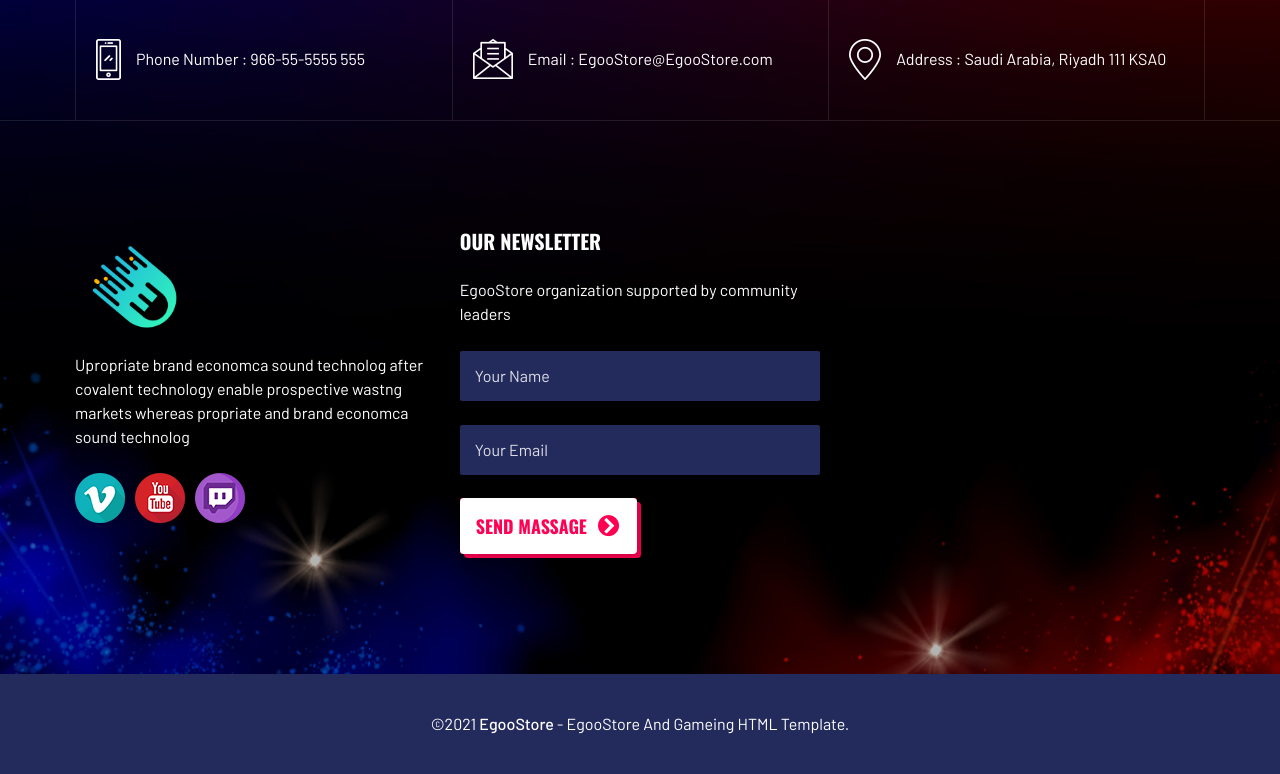
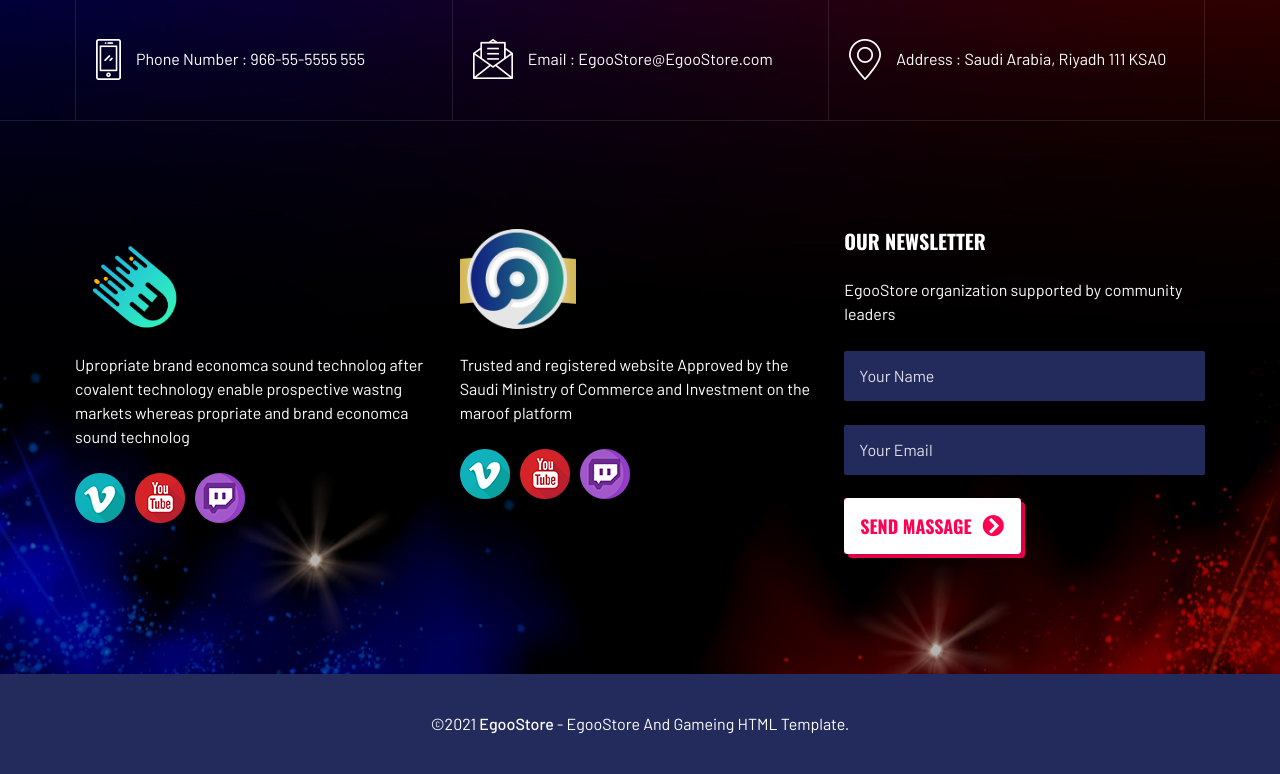
Before and after one commit to Abdu11ah00/EgooStore_Project, a PHP site: page /index.PHP in a window 1280 px wide. Shown: the part 4066-4840 px from the top of the page. Run offline with PHP 8.4, Linux system fonts and the light colour scheme; data comes from the database, SQL or seed files in the repository; style sheets or scripts are compiled from the project's sources.

Commit message:
Change mane names about information and Reliabilities

```diff
--- a/Store/includes/footer.php
+++ b/Store/includes/footer.php
@@ -56,7 +56,30 @@
                                         enable prospective wastng markets whereas propriate and brand economca sound
                                         technolog</p>
                                     <ul class="match-social-list d-flex flex-wrap align-items-center">
-                                        <li><a href="#"><img src="assets/images/match/social-1.png" alt="vimeo"></a>
+                                        <li><a href="#"><img src="assets/images/match/social-1.png" alt="tiktok"></a>
+                                        </li>
+                                        <li><a href="#"><img src="assets/images/match/social-2.png" alt="youtube"></a>
+                                        </li>
+                                        <li><a href="#"><img src="assets/images/match/social-3.png" alt="twitch"></a>
+
+                                        </li>
+                                    </ul>
+                                </div>
+                            </div>
+                        </div>
+                    </div>
+
+                    <div class="col-lg-4 col-md-6 col-12">
+                        <div class="footer-middle-item-wrapper">
+                            <div class="footer-middle-item mb-lg-0">
+                                <div class="fm-item-title mb-4">
+                                    <img style="width: 116px; height: 100px; object-fit: cover;"  src="./assets/images/logo/ImageM.png" alt="logo">
+                                </div>
+                                <div class="fm-item-content">
+                                    <p class="mb-4">Trusted and registered website
+                                    Approved by the Saudi Ministry of Commerce and Investment on the maroof platform</p>
+                                    <ul class="match-social-list d-flex flex-wrap align-items-center">
+                                        <li><a href="#"><img src="assets/images/match/social-1.png" alt="twitter"></a>
                                         </li>
                                         <li><a href="#"><img src="assets/images/match/social-2.png" alt="youtube"></a>
                                         </li>
@@ -67,6 +90,8 @@
                             </div>
                         </div>
                     </div>
+
+
 
                     <div class="col-lg-4 col-md-6 col-12">
                         <div class="footer-middle-item-wrapper">
```
